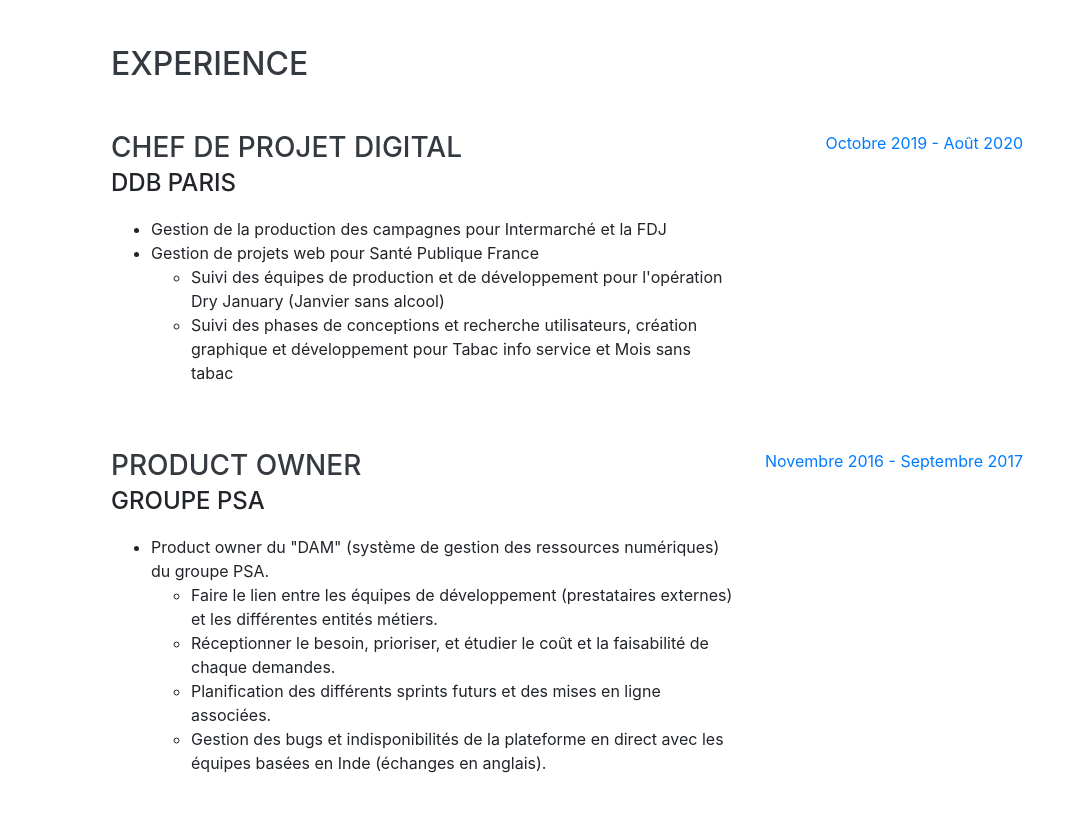
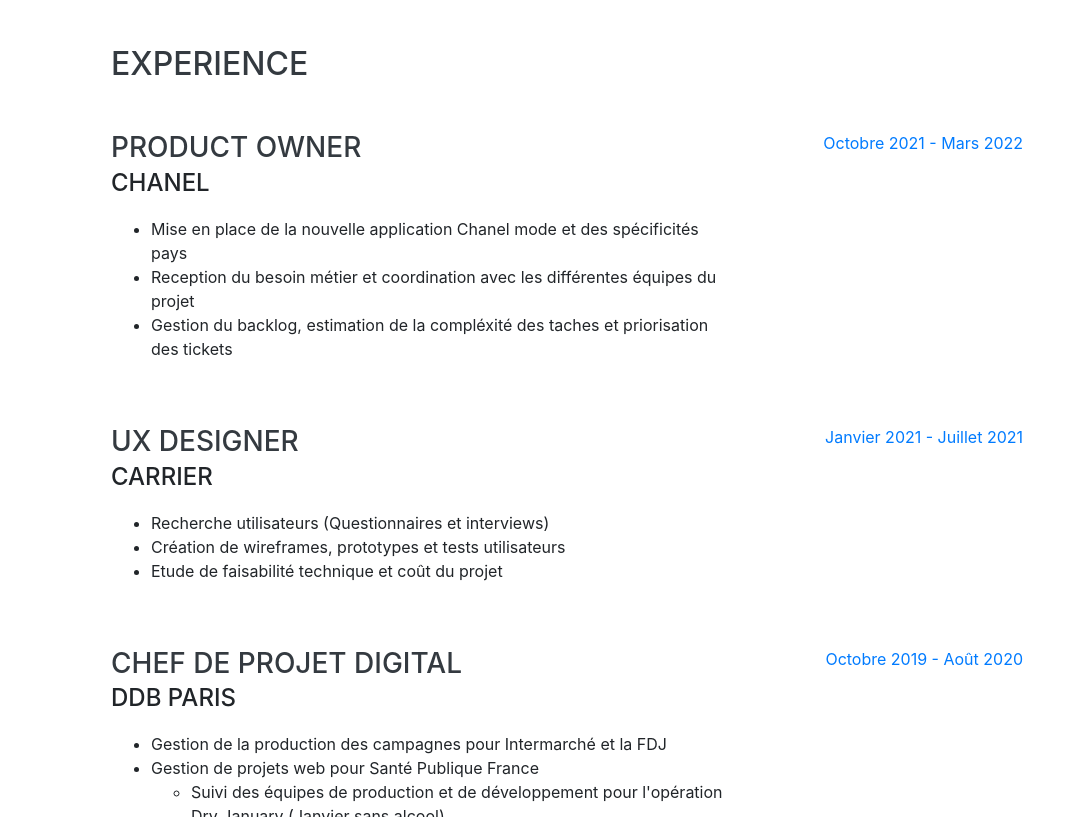
Before and after one commit to guillaumehey/Resume, a website with bundled scripts: page index.html in a window 1280 px wide. Shown: the part 804-1621 px from the top of the page, without its empty margins (209-1280 px from the left). Built offline with nearby package versions, Linux system fonts and the light colour scheme; a web font is replaced by a local one.

Commit message:
Update index.html

```diff
--- a/index.html
+++ b/index.html
@@ -91,6 +91,7 @@
     </nav>
 
     <div class="container-fluid p-0">
+
       <section
         class="resume-section p-3 p-lg-5 d-flex align-items-center"
         id="about"
@@ -102,7 +103,7 @@
           </h1>
           <h3><span class="text-primary">Product Owner / UX designer</span></h3>
           <div class="subheading mb-5">
-            LYON · +33 6 13 31 83 96 ·
+            PARIS · +33 6 13 31 83 96 ·
             <a href="mailto:guillaumehey@gmail.com">guillaumehey@gmail.com</a>
           </div>
           <p class="lead mb-5">
@@ -129,6 +130,44 @@
       >
         <div class="w-100">
           <h2 class="mb-5">Experience</h2>
+          <div
+            class="resume-item d-flex flex-column flex-md-row justify-content-between mb-5"
+          >
+            <div class="resume-content">
+              <h3 class="mb-0">Product Owner</h3>
+              <div class="subheading mb-3">Chanel</div>
+              <p>
+              <ul><li>Mise en place de la nouvelle application Chanel mode et des spécificités pays
+
+</li>
+
+              <li>Reception du besoin métier et coordination avec les différentes équipes du projet
+<li>Gestion du backlog, estimation de la compléxité des taches et priorisation des tickets</li>
+              </p>
+            </div>
+            <div class="resume-date text-md-right">
+              <span class="text-primary">Octobre 2021 - Mars 2022</span>
+            </div>
+          </div>
+          <div
+            class="resume-item d-flex flex-column flex-md-row justify-content-between mb-5"
+          >
+            <div class="resume-content">
+              <h3 class="mb-0">UX Designer</h3>
+              <div class="subheading mb-3">Carrier</div>
+              <p>
+              <ul><li>Recherche utilisateurs (Questionnaires et interviews)
+
+</li>
+
+              <li>Création de wireframes, prototypes et tests utilisateurs
+<li>Etude de faisabilité technique et coût du projet</li>
+              </p>
+            </div>
+            <div class="resume-date text-md-right">
+              <span class="text-primary">Janvier 2021 - Juillet 2021</span>
+            </div>
+          </div>
 
           <div
             class="resume-item d-flex flex-column flex-md-row justify-content-between mb-5"
```
